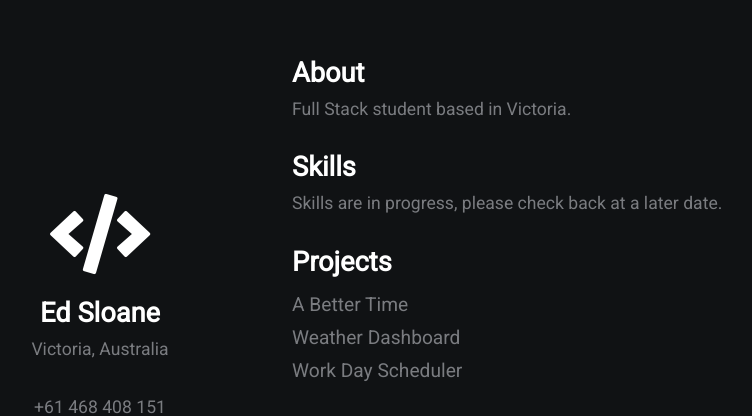
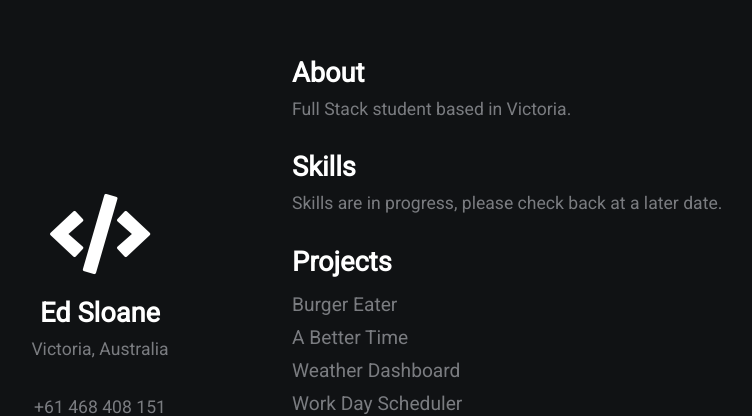
Before and after one commit to edsloane/8-Professional-Materials, a plain HTML site: page index.html in a window 1280 px wide. Shown: the part 126-542 px from the top of the page, without its empty margins (348-1100 px from the left). Drawn offline with Linux system fonts and the light colour scheme.

Commit message:
updated folio

```diff
--- a/index.html
+++ b/index.html
@@ -25,6 +25,7 @@
             <h2>Skills</h2>
             <p>Skills are in progress, please check back at a later date.</p>
             <h2>Projects</h2>
+            <a href="https://desolate-garden-74745.herokuapp.com/">Burger Eater</a>
             <a href="https://darren-behan.github.io/a-better-time/">A Better Time</a>
             <a href="https://edsloane.github.io/6-Weather-Dashboard/">Weather Dashboard</a>
             <a href="https://edsloane.github.io/5-Work-Day-Scheduler/">Work Day Scheduler</a>
```
